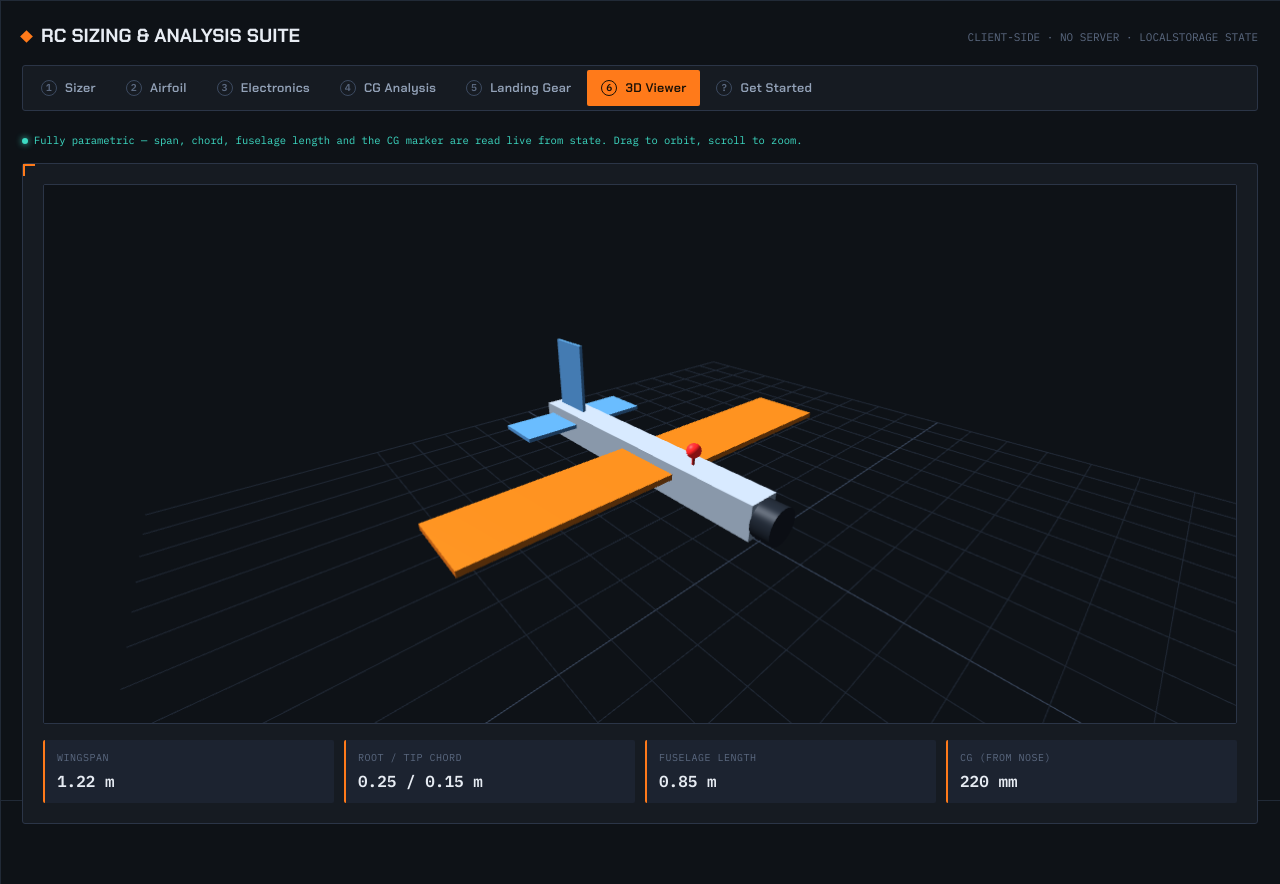
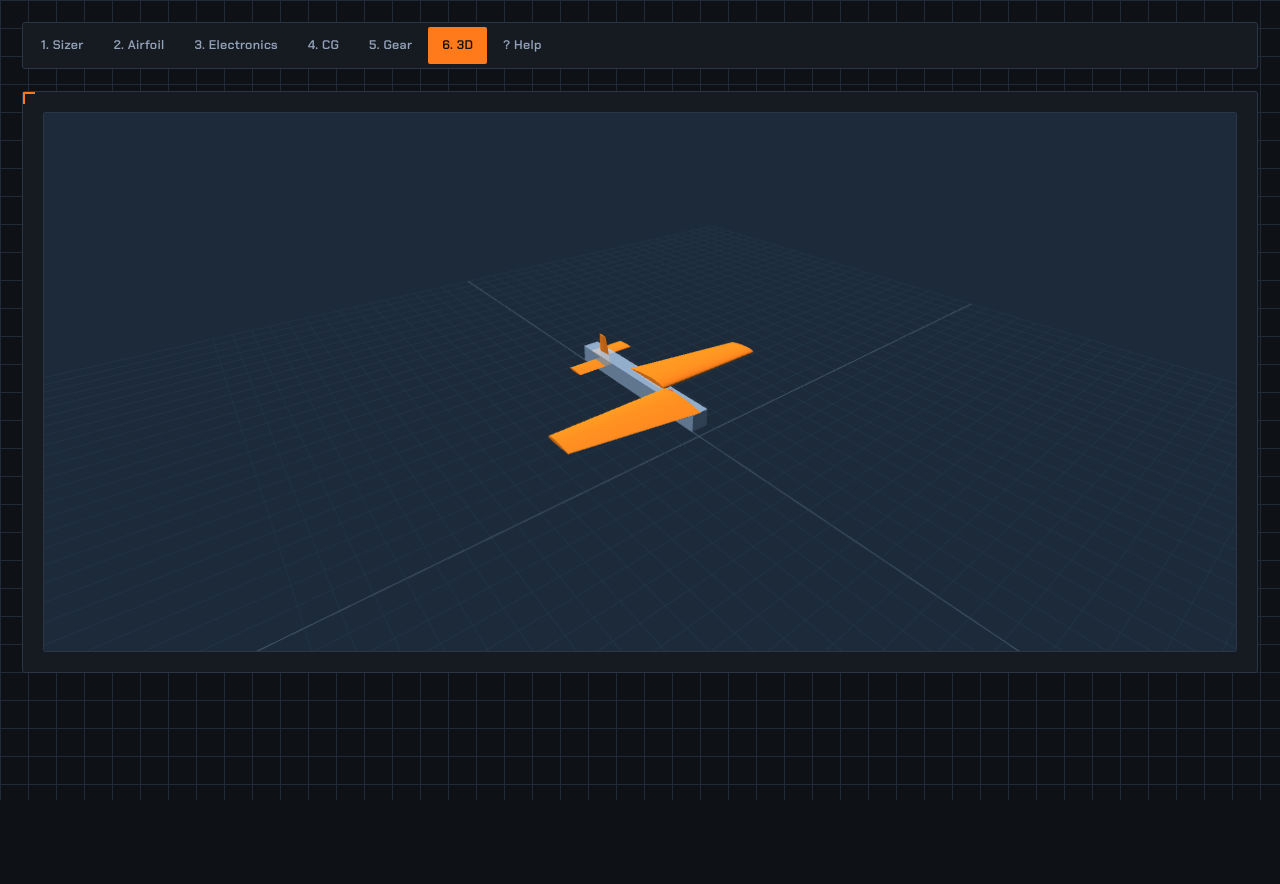
Before and after one commit to SyedShayanAhmd/rc-calc, a plain HTML site: page viewer.html in a window 1280 px wide. After the commit the page ends 800 px from the top, so only its background shows below. Drawn offline with nearby package versions, Linux system fonts and the light colour scheme; animation ran at ten frames a second.

Commit message:
Update viewer.html

```diff
--- a/viewer.html
+++ b/viewer.html
@@ -1,177 +1,91 @@
 <!DOCTYPE html>
-<html><head><meta charset="UTF-8"><title>RC Sizing Suite — 6. 3D Viewer</title><link rel="stylesheet" href="style.css">
-<script src="https://cdnjs.cloudflare.com/ajax/libs/three.js/r128/three.min.js"></script>
-<script src="https://cdn.jsdelivr.net/npm/three@0.128.0/examples/js/controls/OrbitControls.js"></script></head><body>
-    <div class="suite-header">
-        <div class="suite-title"><span class="mark"></span>RC SIZING &amp; ANALYSIS SUITE</div>
-        <div class="suite-sub">CLIENT-SIDE · NO SERVER · LOCALSTORAGE STATE</div>
-    </div>
-    <div class="nav">
-        <a href="index.html"><span class="n">1</span>Sizer</a><a href="airfoil.html"><span class="n">2</span>Airfoil</a>
-        <a href="electronics.html"><span class="n">3</span>Electronics</a><a href="cg.html"><span class="n">4</span>CG Analysis</a>
-        <a href="gear.html"><span class="n">5</span>Landing Gear</a><a href="viewer.html" class="active"><span class="n">6</span>3D Viewer</a>
-        <a href="help.html"><span class="n">?</span>Get Started</a>
-    </div>
-
-    <div class="sync-flag"><span class="dot"></span>Fully parametric — span, chord, fuselage length and the CG marker are read live from state. Drag to orbit, scroll to zoom.</div>
-
+<html><head><meta charset="UTF-8"><title>RC Suite — 3D Viewer</title><link rel="stylesheet" href="style.css">
+<script src="https://cdnjs.cloudflare.com/ajax/libs/three.js/r128/three.min.js"></script><script src="https://cdn.jsdelivr.net/npm/three@0.128.0/examples/js/controls/OrbitControls.js"></script></head><body>
+    <div class="nav"><a href="index.html">1. Sizer</a><a href="airfoil.html">2. Airfoil</a><a href="electronics.html">3. Electronics</a><a href="cg.html">4. CG</a><a href="gear.html">5. Gear</a><a href="viewer.html" class="active">6. 3D</a><a href="help.html">? Help</a></div>
     <div class="panel tick">
         <div id="3d-container" style="height: 540px; width: 100%;"></div>
-        <div class="stat-grid" id="v_out" style="margin-top:16px;"></div>
     </div>
-
-    <script src="state.js"></script>
-    <script>
+    <script src="state.js"></script><script>
         const container = document.getElementById('3d-container');
-        const scene = new THREE.Scene();
-        scene.background = new THREE.Color(0x0e1217);
-        const camera = new THREE.PerspectiveCamera(60, container.clientWidth / 540, 0.01, 100);
-        const renderer = new THREE.WebGLRenderer({ antialias: true });
-        renderer.setSize(container.clientWidth, 540);
-        renderer.setPixelRatio(window.devicePixelRatio || 1);
-        container.appendChild(renderer.domElement);
-
-        const light = new THREE.DirectionalLight(0xffffff, 1.1);
-        light.position.set(3, 6, 4); scene.add(light);
-        scene.add(new THREE.AmbientLight(0x8899aa, 0.6));
+        const scene = new THREE.Scene(); scene.background = new THREE.Color(0x1c2a39); // NX Blue
+        const camera = new THREE.PerspectiveCamera(50, container.clientWidth/540, 0.1, 1000);
+        const renderer = new THREE.WebGLRenderer({antialias:true});
+        renderer.setSize(container.clientWidth, 540); container.appendChild(renderer.domElement);
 
         const controls = new THREE.OrbitControls(camera, renderer.domElement);
-        controls.enableDamping = true; controls.dampingFactor = 0.08;
+        const light = new THREE.DirectionalLight(0xffffff, 1); light.position.set(10, 20, 10); scene.add(light);
+        scene.add(new THREE.AmbientLight(0x556677));
+        const grid = new THREE.GridHelper(50, 50, 0x445566, 0x223344); scene.add(grid);
 
-        let modelGroup = new THREE.Group();
-        scene.add(modelGroup);
+        let group = new THREE.Group(); scene.add(group);
 
-        function clearModel() {
-            while (modelGroup.children.length) {
-                const obj = modelGroup.children.pop();
-                obj.geometry && obj.geometry.dispose();
-                obj.material && obj.material.dispose();
+        function getNACAShape(code, rootC) {
+            const shape = new THREE.Shape();
+            let m=parseInt(code[0])/100, p=parseInt(code[1])/10, t=parseInt(code.substr(2,2))/100;
+            if(code==='clarky'){ m=0.034; p=0.3; t=0.117; } if(p===0) p=0.4;
+
+            for(let i=0; i<=100; i++) {
+                const x = i/100, yc = x<p ? (m/(p*p))*(2*p*x-x*x) : (m/Math.pow(1-p,2))*((1-2*p)+2*p*x-x*x);
+                const yt = 5*t*(0.2969*Math.sqrt(x)-0.1260*x-0.3516*x*x+0.2843*Math.pow(x,3)-0.1015*Math.pow(x,4));
+                shape.lineTo(x*rootC, yc*rootC + yt*rootC);
             }
+            for(let i=100; i>=0; i--) {
+                const x = i/100, yc = x<p ? (m/(p*p))*(2*p*x-x*x) : (m/Math.pow(1-p,2))*((1-2*p)+2*p*x-x*x);
+                const yt = 5*t*(0.2969*Math.sqrt(x)-0.1260*x-0.3516*x*x+0.2843*Math.pow(x,3)-0.1015*Math.pow(x,4));
+                shape.lineTo(x*rootC, yc*rootC - yt*rootC);
+            }
+            return shape;
         }
 
-        /* ---------------------------------------------------------------
-           Builds a fully parametric airframe from the shared RCState:
-             - fuselage length     <- CG tab (fuselageLength_mm)
-             - wingspan / chords   <- Sizer tab (span_cm, rootChord_cm, tipChord_cm)
-             - wing LE position    <- CG tab (wingLEPosition_mm)
-             - CG marker position  <- CG tab (cgPosition_mm)
-           Coordinate convention: nose datum at z=0, +z runs aft toward the
-           tail, matching the "distance from nose" convention used in CG
-           Analysis and Landing Gear so all three tabs describe one aircraft.
-           Units: meters (converted from the cm/mm stored in state).
-           --------------------------------------------------------------- */
-        function buildModel(st) {
-            clearModel();
-
-            const fuseLen = (st.fuselageLength_mm || 900) / 1000;
-            const span = (st.span_cm || 122) / 100;
-            const rootC = (st.rootChord_cm || 25) / 100;
-            const tipC = (st.tipChord_cm || 15) / 100;
-            const avgC = (rootC + tipC) / 2;
-            const wingLE = (st.wingLEPosition_mm || Math.round(fuseLen * 1000 * 0.33)) / 1000;
-            const cgPos = (st.cgPosition_mm != null ? st.cgPosition_mm : fuseLen * 500) / 1000;
-
-            const fuseW = Math.max(0.06, rootC * 0.35);
-            const fuseH = fuseW * 1.1;
-
-            // Fuselage: spans z=0 (nose) to z=fuseLen (tail)
-            const fuse = new THREE.Mesh(
-                new THREE.BoxGeometry(fuseW, fuseH, fuseLen),
-                new THREE.MeshPhongMaterial({ color: 0xb9c2cf })
-            );
-            fuse.position.set(0, 0, fuseLen / 2);
-            modelGroup.add(fuse);
-
-            // Main wing, positioned by its leading edge (wingLE) along z
-            const wing = new THREE.Mesh(
-                new THREE.BoxGeometry(span, avgC * 0.08, avgC),
-                new THREE.MeshPhongMaterial({ color: 0xff7a1a })
-            );
-            wing.position.set(0, fuseH * 0.15, wingLE + avgC / 2);
-            modelGroup.add(wing);
-
-            // Horizontal stabilizer near the tail
-            const hstabSpan = span * 0.35, hstabChord = rootC * 0.55;
-            const hstab = new THREE.Mesh(
-                new THREE.BoxGeometry(hstabSpan, avgC * 0.06, hstabChord),
-                new THREE.MeshPhongMaterial({ color: 0x5b9dd9 })
-            );
-            hstab.position.set(0, fuseH * 0.15, fuseLen - hstabChord * 0.7);
-            modelGroup.add(hstab);
-
-            // Vertical stabilizer
-            const vstabHeight = fuseH * 2.2, vstabChord = hstabChord * 0.9;
-            const vstab = new THREE.Mesh(
-                new THREE.BoxGeometry(avgC * 0.05, vstabHeight, vstabChord),
-                new THREE.MeshPhongMaterial({ color: 0x5b9dd9 })
-            );
-            vstab.position.set(0, fuseH / 2 + vstabHeight / 2, fuseLen - vstabChord * 0.7);
-            modelGroup.add(vstab);
-
-            // Motor at the nose (tractor configuration)
-            const motor = new THREE.Mesh(
-                new THREE.CylinderGeometry(fuseW * 0.55, fuseW * 0.55, fuseW * 0.6, 24),
-                new THREE.MeshPhongMaterial({ color: 0x222831 })
-            );
-            motor.rotation.x = Math.PI / 2;
-            motor.position.set(0, 0, -fuseW * 0.3);
-            modelGroup.add(motor);
-
-            // --- CG marker: updates live from cg.html ---
-            const cgMarker = new THREE.Mesh(
-                new THREE.SphereGeometry(Math.max(0.012, fuseW * 0.22), 16, 16),
-                new THREE.MeshPhongMaterial({ color: 0xff2f2f, emissive: 0x330000 })
-            );
-            cgMarker.position.set(0, fuseH * 0.9, cgPos);
-            modelGroup.add(cgMarker);
-            const cgRod = new THREE.Mesh(
-                new THREE.CylinderGeometry(0.004, 0.004, fuseH * 1.6, 8),
-                new THREE.MeshPhongMaterial({ color: 0xff2f2f })
-            );
-            cgRod.position.set(0, fuseH * 0.1, cgPos);
-            modelGroup.add(cgRod);
-
-            // Frame camera / controls target on the model
-            const maxDim = Math.max(span, fuseLen);
-            controls.target.set(0, 0, fuseLen / 2);
-            camera.position.set(maxDim * 0.65, maxDim * 0.5, -maxDim * 0.75 + fuseLen / 2);
-            camera.far = maxDim * 20; camera.updateProjectionMatrix();
-            controls.update();
-
-            RCState.renderStats(document.getElementById('v_out'), {
-                'Wingspan': span.toFixed(2) + ' m',
-                'Root / Tip Chord': rootC.toFixed(2) + ' / ' + tipC.toFixed(2) + ' m',
-                'Fuselage Length': fuseLen.toFixed(2) + ' m',
-                'CG (from nose)': (cgPos * 1000).toFixed(0) + ' mm'
-            });
+        function createTaperedExtrusion(shape, spanHalf, taper) {
+            const geo = new THREE.ExtrudeGeometry(shape, { depth: spanHalf, bevelEnabled: false, steps: 1 });
+            const pos = geo.attributes.position;
+            for(let i=0; i<pos.count; i++) {
+                const z = pos.getZ(i), scale = 1 - (1 - taper) * (z / spanHalf);
+                pos.setX(i, pos.getX(i)*scale); pos.setY(i, pos.getY(i)*scale);
+            }
+            geo.computeVertexNormals(); return geo;
         }
 
-        // Grid helper — ground reference plane
-        function addGrid(st) {
-            const size = Math.max((st.span_cm || 122) / 100, (st.fuselageLength_mm || 900) / 1000) * 1.8;
-            const grid = new THREE.GridHelper(size, 20, 0x3c4a60, 0x212a37);
-            grid.position.y = -(((st.rootChord_cm || 25) / 100) * 0.35 * 1.1) / 2 - 0.02;
-            scene.add(grid);
+        function build() {
+            while(group.children.length) group.remove(group.children[0]);
+            const st = RCState.get();
+            const fL = st.fuseLength_cm/10, fH = st.fuseHeight_cm/10, spanHalf = (st.span_cm/10)/2;
+            const rC = st.rootChord_cm/10, taper = st.taperRatio, le = st.wingLEPosition_mm/100;
+            const hsSpanHalf = (st.hsSpan_cm/10)/2, hsC = st.hsChord_cm/10, vsH = st.vsHeight_cm/10, vsC = st.vsChord_cm/10;
+
+            const mat = new THREE.MeshPhongMaterial({color: 0xff7a1a, flatShading: false});
+            const matF = new THREE.MeshPhongMaterial({color: 0x99aabb, transparent: true, opacity: 0.8});
+
+            // Fuselage (0 is nose)
+            const fuse = new THREE.Mesh(new THREE.BoxGeometry(fH, fH, fL), matF);
+            fuse.position.set(0, fH, fL/2); group.add(fuse);
+
+            // Wing (Parametric NACA + Taper)
+            const shape = getNACAShape(st.airfoilCode || '2412', rC);
+            const rWing = new THREE.Mesh(createTaperedExtrusion(shape, spanHalf, taper), mat);
+            rWing.rotation.y = -Math.PI/2; rWing.position.set(0, fH*1.5, le); group.add(rWing);
+            const lWing = new THREE.Mesh(createTaperedExtrusion(shape, spanHalf, taper), mat);
+            lWing.rotation.y = Math.PI/2; lWing.position.set(0, fH*1.5, le); group.add(lWing);
+
+            // Empennage
+            const hsShape = getNACAShape('0012', hsC);
+            const rHS = new THREE.Mesh(createTaperedExtrusion(hsShape, hsSpanHalf, 1.0), mat);
+            rHS.rotation.y = -Math.PI/2; rHS.position.set(0, fH, fL - hsC); group.add(rHS);
+            const lHS = new THREE.Mesh(createTaperedExtrusion(hsShape, hsSpanHalf, 1.0), mat);
+            lHS.rotation.y = Math.PI/2; lHS.position.set(0, fH, fL - hsC); group.add(lHS);
+
+            const vsShape = getNACAShape('0012', vsC);
+            const vs = new THREE.Mesh(createTaperedExtrusion(vsShape, vsH, 0.6), mat);
+            vs.rotation.x = -Math.PI/2; vs.rotation.z = Math.PI/2; vs.position.set(0, fH, fL - vsC); group.add(vs);
+
+            // CG Marker
+            const cg = new THREE.Mesh(new THREE.SphereGeometry(0.5, 16, 16), new THREE.MeshBasicMaterial({color: 0xff2f2f}));
+            cg.position.set(0, fH, st.cgPosition_mm/100); group.add(cg);
+
+            controls.target.set(0, fH, fL/2); camera.position.set(15, 15, -15);
         }
-
-        const initialState = RCState.get();
-        addGrid(initialState);
-        buildModel(initialState);
-
-        // Live sync: rebuild the model whenever any other tab updates state.
-        RCState.onChange((s) => buildModel(s));
-
-        window.addEventListener('resize', () => {
-            camera.aspect = container.clientWidth / 540;
-            camera.updateProjectionMatrix();
-            renderer.setSize(container.clientWidth, 540);
-        });
-
-        function animate() {
-            requestAnimationFrame(animate);
-            controls.update();
-            renderer.render(scene, camera);
-        }
-        animate();
+        build(); RCState.onChange(build);
+        function animate() { requestAnimationFrame(animate); controls.update(); renderer.render(scene, camera); } animate();
     </script>
 </body></html>
```
